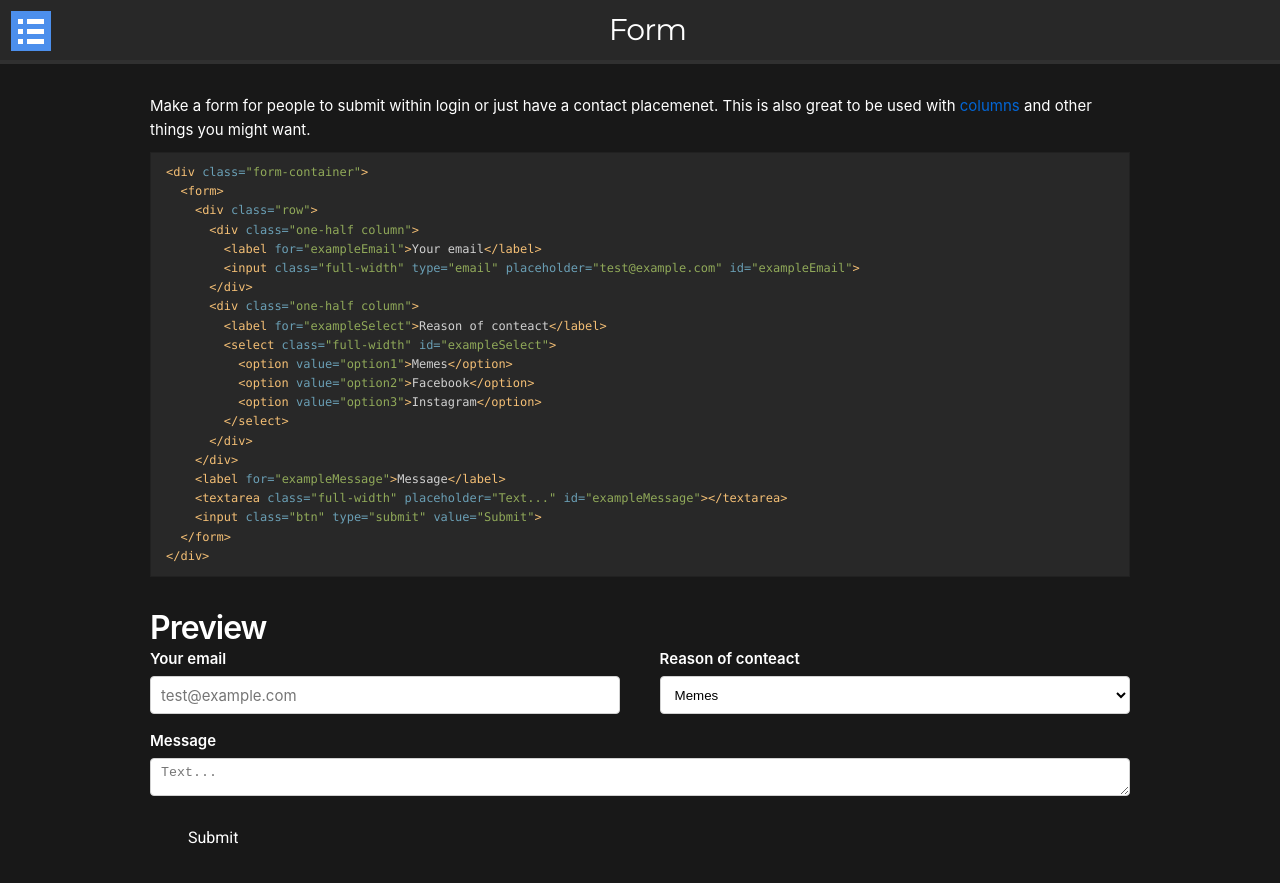
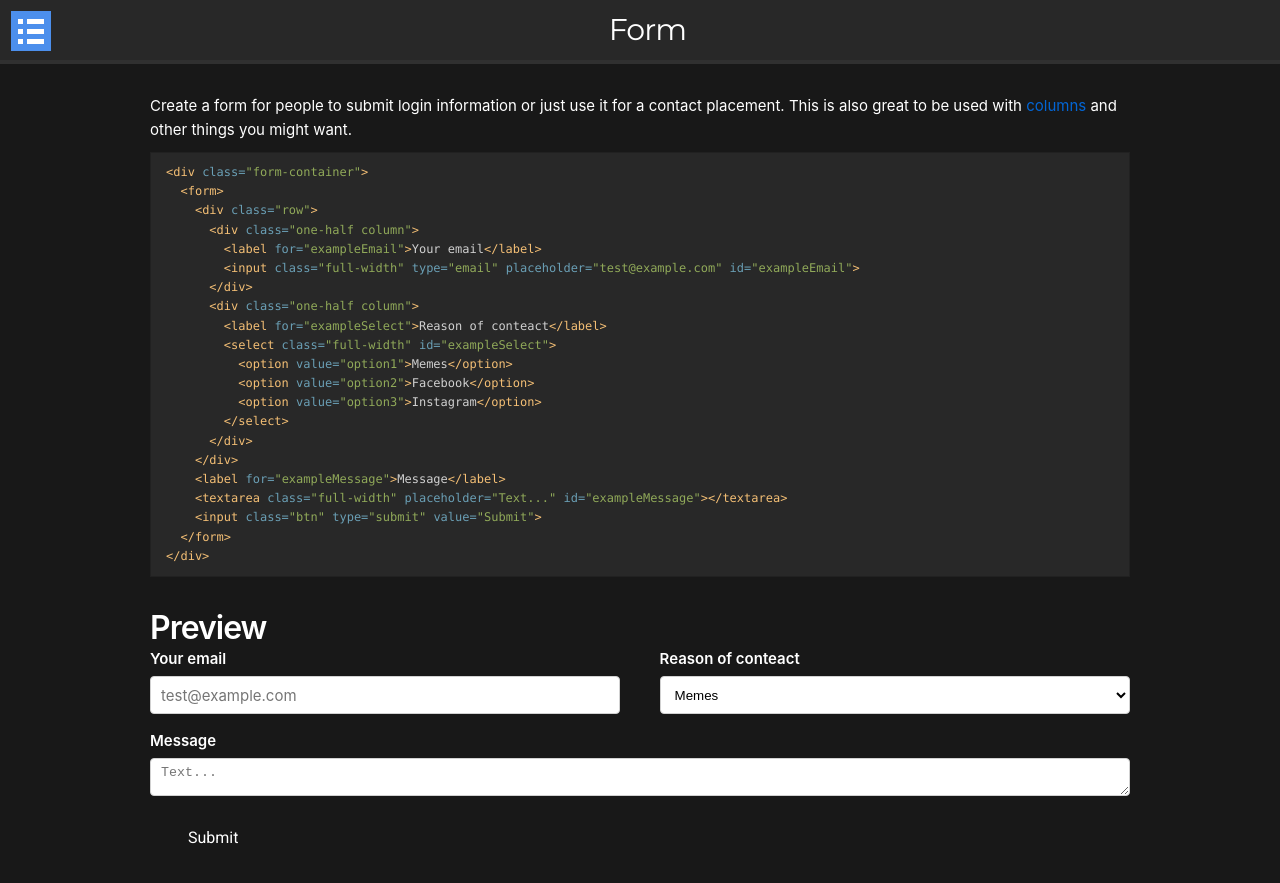
Before and after one commit to AlexFlipnote/Modesta, a Jekyll site: the page built from _pages/docs/form.md, in a window 1280 px wide. Shown: the top 883 px of the page. Built offline with Jekyll 4.4.1, drawn with Linux system fonts in a browser that asks for light colours.

Commit message:
Update form.md

````diff
--- a/_pages/docs/form.md
+++ b/_pages/docs/form.md
@@ -5,7 +5,7 @@ permalink: /docs/form
 title: Form
 description: Template of making a form for emails, feedback, etc
 ---
-Make a form for people to submit within login or just have a contact placemenet.
+Create a form for people to submit login information or just use it for a contact placement.
 This is also great to be used with [columns](#columns) and other things you might want.
 ```html
 <div class="form-container">
````
